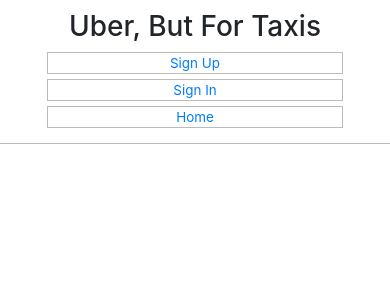
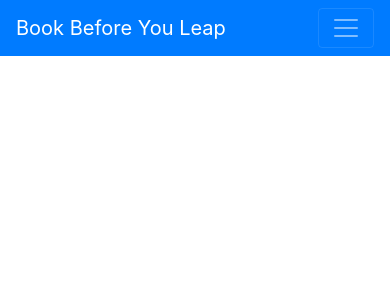
Before and after one commit to jmeade11/books, a React app: page /sign-in in a window 390 px wide. Shown: the top 300 px of the page. Built offline with nearby package versions, Linux system fonts and the light colour scheme.

Commit message:
Convert Header component to react-bootstrap Navbar
Convert the `Header` Component to the React-Bootstrap Navbar
component.  Replace the home navlink with a link for the
`/books` route.  Delete the unneeded `Header.scss` file and
the corresponding import into `Header.js`.

```diff
--- a/src/header/Header.js
+++ b/src/header/Header.js
@@ -1,37 +1,39 @@
 import React from 'react'
-import { Link } from 'react-router-dom'
-
-import './Header.scss'
+import Nav from 'react-bootstrap/Nav'
+import Navbar from 'react-bootstrap/Navbar'
 
 const authenticatedOptions = (
   <React.Fragment>
-    <Link to="/change-password">Change Password</Link>
-    <Link to="/sign-out">Sign Out</Link>
+    <Nav.Link href="#change-password">Change Password</Nav.Link>
+    <Nav.Link href="#sign-out">Sign Out</Nav.Link>
   </React.Fragment>
 )
 
 const unauthenticatedOptions = (
   <React.Fragment>
-    <Link to="/sign-up">Sign Up</Link>
-    <Link to="/sign-in">Sign In</Link>
+    <Nav.Link href="#sign-up">Sign Up</Nav.Link>
+    <Nav.Link href="#sign-in">Sign In</Nav.Link>
   </React.Fragment>
 )
 
 const alwaysOptions = (
   <React.Fragment>
-    <Link to="/">Home</Link>
+    <Nav.Link href="#books">Books</Nav.Link>
   </React.Fragment>
 )
 
 const Header = ({ user }) => (
-  <header className="main-header">
-    <h1>Uber, But For Taxis</h1>
-    <nav>
-      { user && <span>Welcome, {user.email}</span>}
-      { user ? authenticatedOptions : unauthenticatedOptions }
-      { alwaysOptions }
-    </nav>
-  </header>
+  <Navbar collapseOnSelect bg="primary" variant="dark" expand="md">
+    <Navbar.Brand href="#home">Book Before You Leap</Navbar.Brand>
+    <Navbar.Toggle aria-controls="basic-navbar-nav" />
+    <Navbar.Collapse id="basic-navbar-nav">
+      <Nav className="ml-auto">
+        { user && <span className="navbar-text mr-2">Welcome, {user.email}</span>}
+        { alwaysOptions }
+        { user ? authenticatedOptions : unauthenticatedOptions }
+      </Nav>
+    </Navbar.Collapse>
+  </Navbar>
 )
 
 export default Header
--- a/src/header/Header.scss
+++ /dev/null
@@ -1,50 +0,0 @@
-$charcoal: #bbb;
-
-.main-header {
-  align-items: center;
-  border-bottom: 1px solid $charcoal;
-  display: flex;
-  height: 100px;
-  padding: 0 20px;
-
-  a,
-  span {
-    font-size: 1.2em;
-    margin: 0 15px;
-  }
-}
-
-.main-header > nav {
-  align-items: center;
-  display: flex;
-  flex-grow: 1;
-  justify-content: flex-end;
-}
-
-@media (max-width: 600px) {
-  .main-header {
-    flex-direction: column;
-    font-size: 0.7em;
-    height: auto;
-    padding: 10px;
-
-    h1 {
-      font-size: 2.5em;
-    }
-  }
-}
-
-@media (max-width: 450px) {
-  .main-header > nav {
-    flex-direction: column;
-    width: 100%;
-
-    a,
-    span {
-      border: 1px solid $charcoal;
-      margin-bottom: 5px;
-      text-align: center;
-      width: 80%;
-    }
-  }
-}
```
